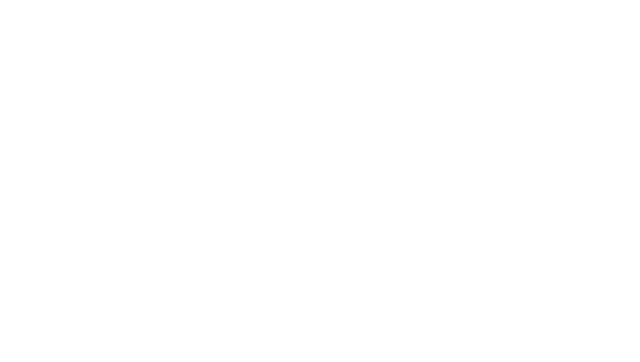
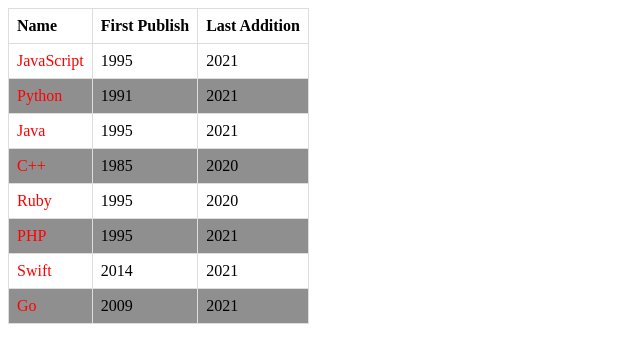
Before and after one commit to arahman10783/DOMJS, a plain HTML site: page index.html in a window 1280 px wide. Shown: the whole page, without its empty margins (0-640 px from the left). Drawn offline with Linux system fonts and the light colour scheme.

Commit message:
attach script file

```diff
--- a/index.html
+++ b/index.html
@@ -4,8 +4,24 @@
   <meta charset="UTF-8">
   <meta name="viewport" content="width=device-width, initial-scale=1.0">
   <title>Document</title>
+  <link rel="styleSheet" href="style.css" />
 </head>
 <body>
+  <table>
+    <thead>
+      <tr>
+        <th>Name</th>
+        <th>First Publish</th>
+        <th>Last Addition</th>
+      </tr>
+    </thead>
+    <tbody  id="dataTable">
 
+
+    </tbody>
+  </table>
+
+
+  <script src="myScript.js"></script>
 </body>
 </html>
--- /dev/null
+++ b/myScript.js
@@ -0,0 +1,74 @@
+const programmingLanguages = [
+  {
+    name: "JavaScript",
+    firstPublishDate: "1995",
+    lastAddition: "2021"
+  },
+  {
+    name: "Python",
+    firstPublishDate: "1991",
+    lastAddition: "2021"
+  },
+  {
+    name: "Java",
+    firstPublishDate: "1995",
+    lastAddition: "2021"
+  },
+  {
+    name: "C++",
+    firstPublishDate: "1985",
+    lastAddition: "2020"
+  },
+  {
+    name: "Ruby",
+    firstPublishDate: "1995",
+    lastAddition: "2020"
+  },
+  {
+    name: "PHP",
+    firstPublishDate: "1995",
+    lastAddition: "2021"
+  },
+  {
+    name: "Swift",
+    firstPublishDate: "2014",
+    lastAddition: "2021"
+  },
+  {
+    name: "Go",
+    firstPublishDate: "2009",
+    lastAddition: "2021"
+  }
+];
+
+
+const dataTable = document.getElementById("dataTable")
+
+// for(let {name, firstPublishDate, lastAddition} of programmingLanguages){
+//   dataTable.innerHTML += `
+//   <tr>
+//   <td>${name}</td>
+//   <td>${firstPublishDate}</td>
+//   <td>${lastAddition}</td>
+
+//   </tr>
+//   `
+// }
+
+programmingLanguages.forEach(({name, firstPublishDate, lastAddition}) => {
+  dataTable.innerHTML += `
+  <tr>
+  <td>${name}</td>
+  <td>${firstPublishDate}</td>
+  <td>${lastAddition}</td>
+
+  </tr>
+  `
+})
+
+const tableRows = dataTable.getElementsByTagName("tr")
+
+for (let tr of tableRows){
+  // tr.getElementsByTagName("td")[0].style.color = "blue"
+  tr.getElementsByTagName("td")[0].className = "langName"
+}
--- /dev/null
+++ b/style.css
@@ -0,0 +1,18 @@
+table{
+    border-collapse: collapse;
+    text-indent: initial;
+    border-spacing: 0;
+}
+td, th {
+  border: 1px solid #dddddd;
+  text-align: left;
+  padding: 8px;
+}
+
+tr:nth-child(even) {
+  background-color: #8f8f8f;
+}
+
+.langName{
+  color: red;
+}
```
